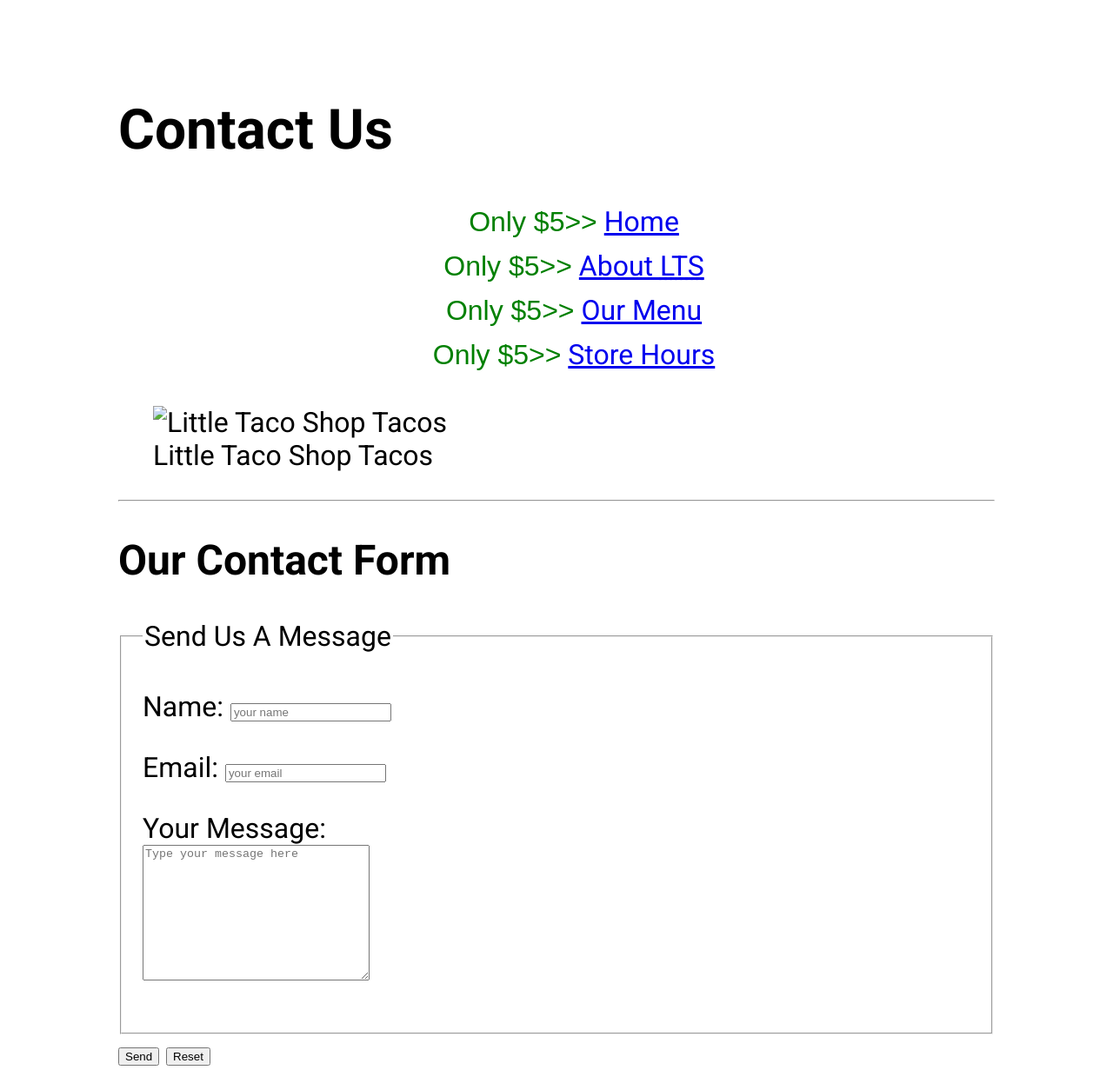
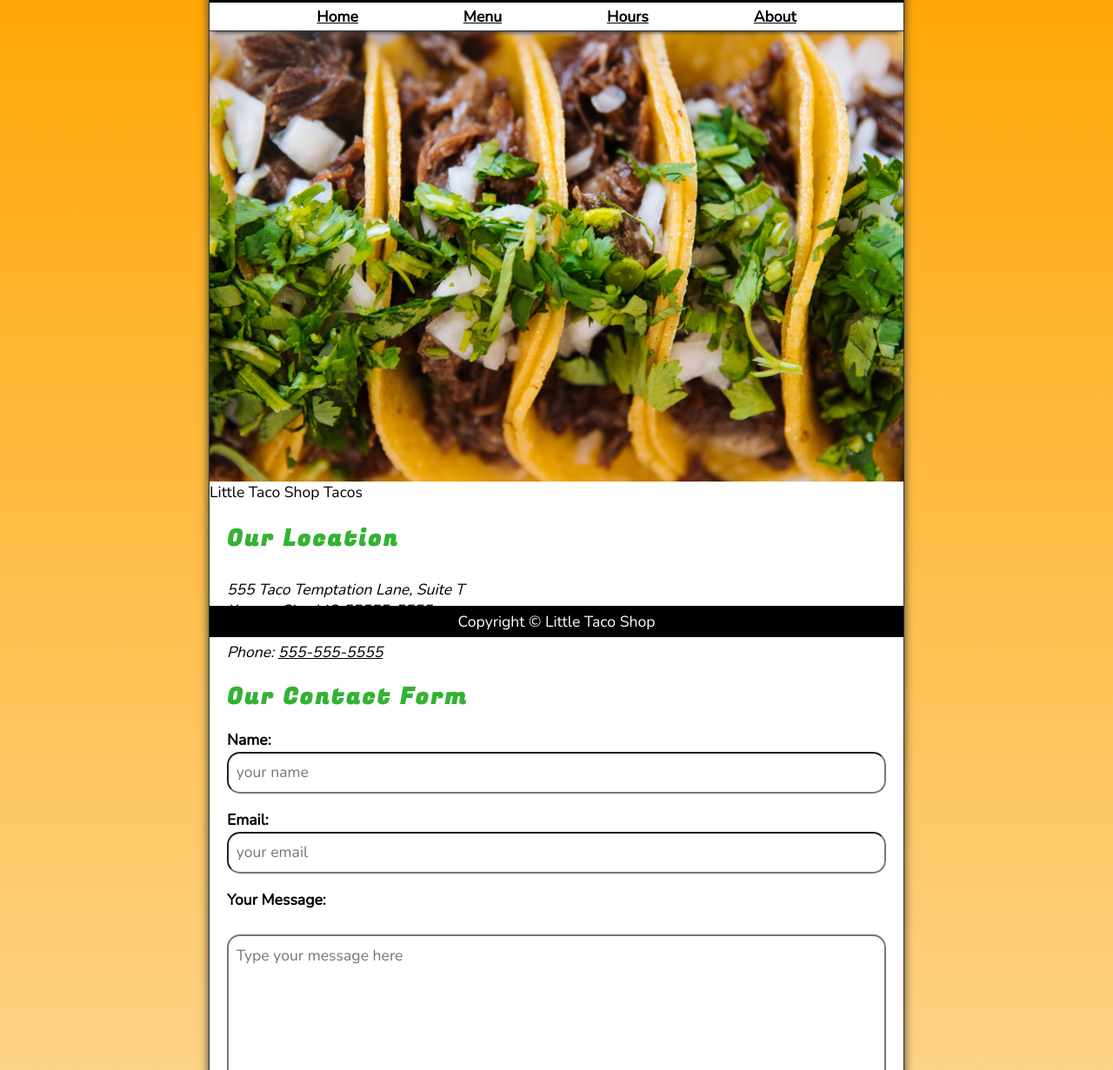
Before and after one commit to quickjack32/Dave_Gray_CSS_Course, a plain HTML site: page lesson_Final/contact.html in a window 1280 px wide. Shown: the part 67-1298 px from the top of the page at 87% size. Drawn offline with nearby package versions, Linux system fonts and the light colour scheme; files that its build step writes are made by us from their sources.

Commit message:
Added work on final Little Taco Shop website

```diff
--- a/lesson_Final/contact.html
+++ b/lesson_Final/contact.html
@@ -3,6 +3,7 @@
 
 <head>
     <meta charset="UTF-8">
+    <meta name="viewport" content="width=device-width, initial-scale=1.0">
     <meta name="author" content="Dave Gray">
     <meta name="description" content="Contact information for The Little Taco Shop">
     <title>Contact Us - LTS</title>
@@ -11,61 +12,39 @@
 </head>
 
 <body>
-    <header>
-        <h1>Contact Us</h1>
-        <nav>
-            <ul>
+    <header class="header">
+        <h1 class="header__h1">Little Taco Shop</h1>
+        <nav class="header__nav">
+            <ul class="header__ul">
                 <li>
-                    <a href="/">Home</a>
+                    <a href="Index.html">Home</a>
                 </li>
                 <li>
-                    <a href="/#about">About <abbr title="The Little Taco Shop">LTS</abbr></a>
+                    <a href="Index.html#menu">Menu</a>
                 </li>
                 <li>
-                    <a href="/#menu">Our Menu</a>
+                    <a href="hours.html">Hours</a>
                 </li>
                 <li>
-                    <a href="hours.html">Store Hours</a>
+                    <a href="about.html">About</a>
                 </li>
+
             </ul>
         </nav>
+    </header>
 
+    <section class="hero">
         <figure>
-            <img src="img/tacos_close_up_400x260.png" alt="Little Taco Shop Tacos" title="Tacos ready to eat!"
-                width="400" height="260">
+            <img src="images/tacos_close_up_1000x649.png" alt="Little Taco Shop Tacos" title="Tacos ready to eat!"
+                width="1000" height="649">
             <figcaption>
                 Little Taco Shop Tacos
             </figcaption>
         </figure>
-    </header>
-    <hr>
-    <main>
-        <section>
-            <h2>Our Contact Form</h2>
+    </section>
 
-            <form action="https://httpbin.org/get" method="get">
-                <fieldset>
-                    <legend>Send Us A Message</legend>
-                    <p>
-                        <label for="name">Name:</label>
-                        <input type="text" name="name" id="name" placeholder="your name" required>
-                    </p>
-                    <p>
-                        <label for="email">Email:</label>
-                        <input type="email" name="email" id="email" placeholder="your email" required>
-                    </p>
-                    <p>
-                        <label for="message">Your Message:</label>
-                        <br>
-                        <textarea name="message" id="message" cols="30" rows="10"
-                            placeholder="Type your message here"></textarea>
-                    </p>
-                </fieldset>
-                <button type="submit">Send</button>
-                <button type="reset">Reset</button>
-            </form>
-        </section>
-        <section>
+    <main class="main">
+        <article class="main__article">
             <h2>Our Location</h2>
             <address>
                 555 Taco Temptation Lane, Suite T<br>
@@ -73,11 +52,38 @@
                 <br><br>
                 Phone: <a href="tel:+5555555555">555-555-5555</a>
             </address>
-        </section>
+        </article>
+        <article class="main__article contact">
+            <h2 class="contact__h2">Our Contact Form</h2>
+
+            <form action="https://httpbin.org/get" method="get" class="contact__form">
+                <fieldset class="contact__fieldset">
+                    <legend class="offscreen">Send Us A Message</legend>
+                    <p class="contact__p">
+                        <label for="name" class="contact__label">Name:</label>
+                        <input type="text" name="name" id="name" placeholder="your name" required class="contact__input">
+                    </p>
+                    <p class="contact__p">
+                        <label for="email" class="contact__label">Email:</label>
+                        <input type="email" name="email" id="email" placeholder="your email" required class="contact__input">
+                    </p>
+                    <p class="contact__p">
+                        <label for="message" class="contact__label">Your Message:</label>
+                        <br>
+                        <textarea name="message" id="message" cols="30" rows="10"
+                            placeholder="Type your message here" class="contact__textarea"></textarea>
+                    </p>
+                </fieldset>
+                <button type="submit" class="contact__button">Send</button>
+                <button type="reset" class="contact__button">Reset</button>
+            </form>
+        </article>
     </main>
-    <hr>
-    <footer>
-        <p>Copyright &copy; The Little Taco Shop</p>
+    <footer class="footer">
+        <p>
+            <span class="nowrap">Copyright &copy;</span>
+            <span class="nowrap">Little Taco Shop</span>
+        </p>
     </footer>
 </body>
 
--- /dev/null
+++ b/lesson_Final/css/style.css
@@ -0,0 +1,260 @@
+@import url('https://fonts.googleapis.com/css2?family=Fugaz+One&family=Nunito&display=swap');
+
+/* Reset */
+
+*,
+*::after,
+*::before {
+    margin: 0;
+    padding: 0;
+    box-sizing: border-box;
+}
+
+img {
+    display: block;
+    max-width: 100%;
+    height: auto;
+}
+
+input, button, textarea {
+    font: inherit;
+}
+
+/* CSS Variables */
+
+:root {
+    /* Fonts */
+    --FF: "Nunito", sans-serif;
+    --FF-HEADINGS: "Fugaz One", cursive;
+    --FS: clamp(1rem, 2.2vh, 1.5rem);
+
+    /* Colors */
+    --BGCOLOR: orange;
+    --BGCOLOR-FADE: rgb(252, 220, 160);
+    --BGIMAGE: linear-gradient(to bottom, var(--BGCOLOR), var(--BGCOLOR-FADE));
+    --BODY-BGCOLOR: #FFF;
+    --FONT-COLOR: #000;
+    --BORDER-COLOR: #333;
+    --HIGHLIGHT-COLOR: rgb(51, 178, 51);
+    --LINK-COLOR: #000;
+    --LINK-HOVER: hsla(0, 0%, 0%, 0.6);
+    --LINK-ACTIVE: orange;
+    --HEADER-BGCOLOR: #000;
+    --HEADER-COLOR: #FFF;
+    --NAV-BGCOLOR: #FFF;
+    --HERO-BGCOLOR: rgba(51, 178, 51, 0.75);
+    --HERO-COLOR: #FFF;
+
+    /* Borders */
+    --BORDERS: 1px solid var(--BORDER-COLOR);
+
+    /* Standard Padding */
+    --PADDING-TB: 0.25em;
+    --PADDING-SIDE: 2.5%;
+
+    /* Standard Margin */
+    --MARGIN: clamp(1em, 2.5vh, 1.5em) 0;
+}
+
+/* Utility Classes */
+
+.offscreen {
+    position: absolute;
+    left: -9999px;
+}
+
+.nowrap {
+    white-space: nowrap;
+}
+
+.center {
+    text-align: center;
+}
+
+/* General Style */
+
+html {
+    scroll-behavior: smooth;
+    font-size: var(--FS);
+    font-family: var(--FF);
+    background-color: var(--BGCOLOR);
+    background-image: var(--BGIMAGE);
+}
+
+body {
+    background-color: var(--BODY-BGCOLOR);
+    color: var(--FONT-COLOR);
+    min-height: 100vh;
+    max-width: 800px;
+    margin: 0 auto;
+    border-left: var(--BORDERS);
+    border-right: var(--BORDERS);
+    box-shadow: 0 0 10px var(--BORDER-COLOR);
+}
+
+h1, h2, h3 {
+    font-family: var(--FF-HEADINGS);
+    letter-spacing: 0.1em;
+}
+
+h2, h3 {
+    margin-bottom: 1em;
+    color: var(--HIGHLIGHT-COLOR);
+}
+
+p {
+    line-height: 1.5;
+}
+
+a:any-link {
+    color: var(--LINK-COLOR);
+}
+
+a:hover, a:focus-visible {
+    color: var(--LINK-HOVER);
+}
+
+a:active {
+    color: var(--LINK-ACTIVE);
+}
+
+/* Header */
+
+.header {
+    position: sticky;
+    top: 0;
+    z-index: 1;
+}
+
+.header__h1 {
+    text-align: center;
+    background-color: var(--HEADER-BGCOLOR);
+    color: var(--HEADER-COLOR);
+    padding: var(--PADDING-TB) var(--PADDING-SIDE);
+}
+
+.header__nav {
+    background-color: var(--NAV-BGCOLOR);
+    border-bottom: var(--BORDERS);
+    font-weight: bold;
+    box-shadow: 0 6px 5px -5px var(--BORDER-COLOR);
+}
+
+.header__ul {
+    padding: var(--PADDING-TB) var(--PADDING-SIDE);
+    list-style-type: none;
+    display: flex;
+    justify-content: space-evenly;
+    gap: 1rem;
+}
+
+/* Hero */
+
+.hero {
+    position: relative;
+}
+
+.hero__h2 {
+    background-color: var(--HERO-BGCOLOR);
+    color: var(--HERO-COLOR);
+    padding: 0.25em 0.5em;
+    letter-spacing: 0.1rem;
+    text-shadow: 2px 2px 5px var(--BORDER-COLOR);
+    position: absolute;
+    top: -100px;
+    left: 20px;
+    animation: showWelcome 0.5s ease-in-out 1s forwards;
+}
+
+@keyframes showWelcome {
+    0% {
+        top: -20px;
+        transform: skew(0deg, -5deg);
+        scaleY(0);
+    }
+    80% {
+        top: 30px;
+        transform: skew(10deg, -5deg);
+        scaleY(1.2);
+    }
+    100% {
+        top: 20px;
+        transform: skew(-10deg, -5deg);
+        scaleY(1);
+    }
+}
+
+/* Footer */
+
+.footer {
+    position: sticky;
+    bottom: 0;
+    background-color: var(--HEADER-BGCOLOR);
+    color: var(--HEADER-COLOR);
+    padding: var(--PADDING-TB) var(--PADDING-SIDE);
+    text-align: center;
+
+}
+
+/* Main */
+
+.main {
+    padding: var(--PADDING-TB) var(--PADDING-SIDE);
+}
+
+.main__article {
+    scroll-margin-top: 6.5rem;
+    margin: var(--MARGIN)
+}
+
+.main__article:first-child {
+    margin-top: 1em;
+}
+
+.main__article:last-child {
+    min-height: calc(100vh - 20rem);
+}
+
+/* About */
+
+.about__trivia {
+    margin: var(--MARGIN);
+}
+
+.about__trivia-answer {
+    margin-top: 1em;
+}
+
+/* Contact */
+
+.contact__h2 {
+    margin: 0;
+}
+
+.contact__fieldset {
+    border: none;
+}
+
+.contact__p {
+    margin: 1em 0;
+}
+
+.contact__label {
+    display: block;
+    font-weight: bold;
+}
+
+.contact__input, .contact__textarea {
+    padding: 0.5em;
+    border-radius: 15px;
+    border-width: 2px;
+    width: 100%;
+
+}
+
+.contact__button {
+    padding: 0.5em;
+    border-radius:15px;
+    background-color: var(--HIGHLIGHT-COLOR);
+    color: var(--HEADER-COLOR);
+}
```
Also changed, not shown: lesson_Final/Index.html (+26 -40 lines), lesson_Final/about.html (added, +76 -0 lines), lesson_Final/hours.html (+23 -16 lines).
